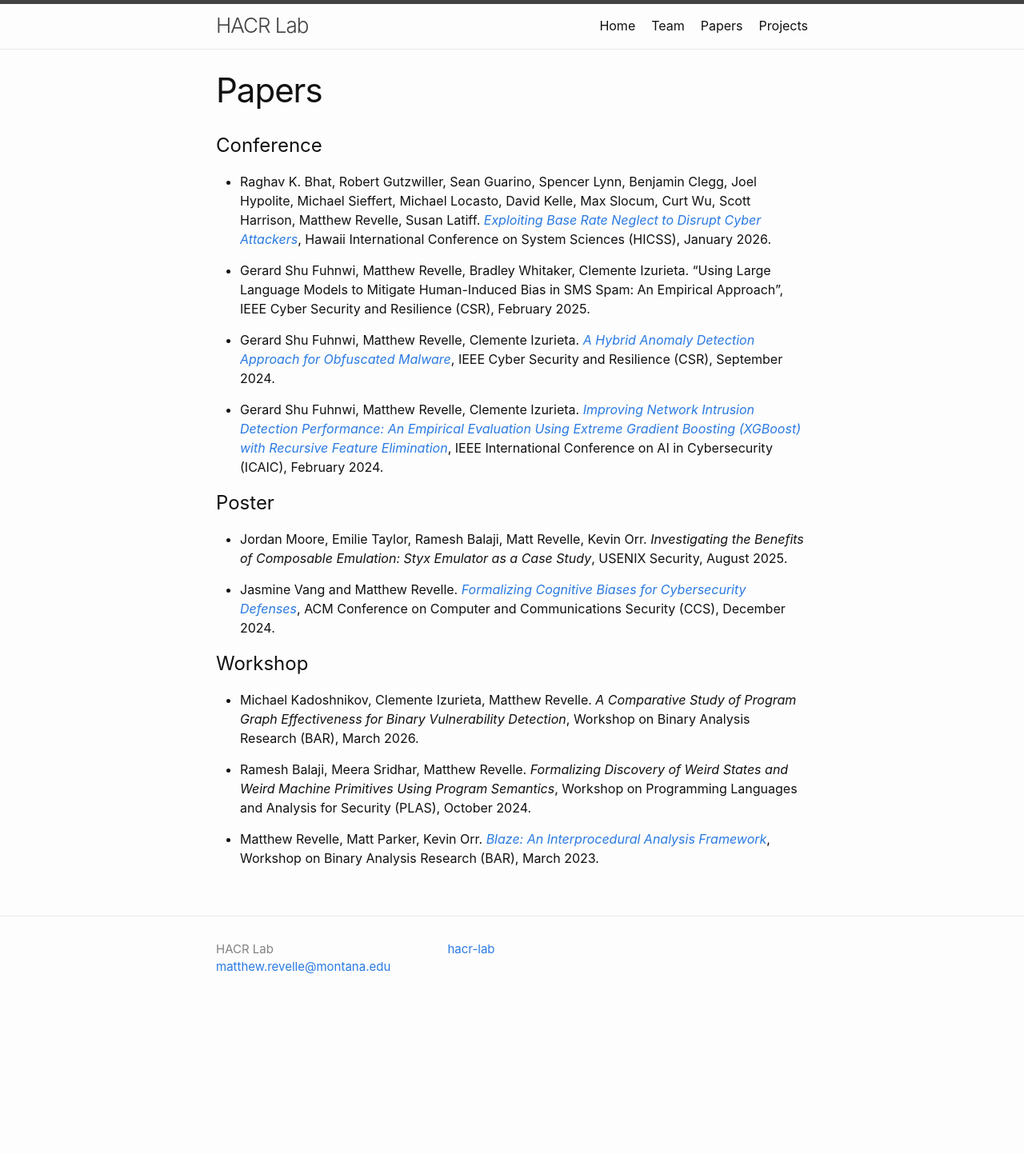
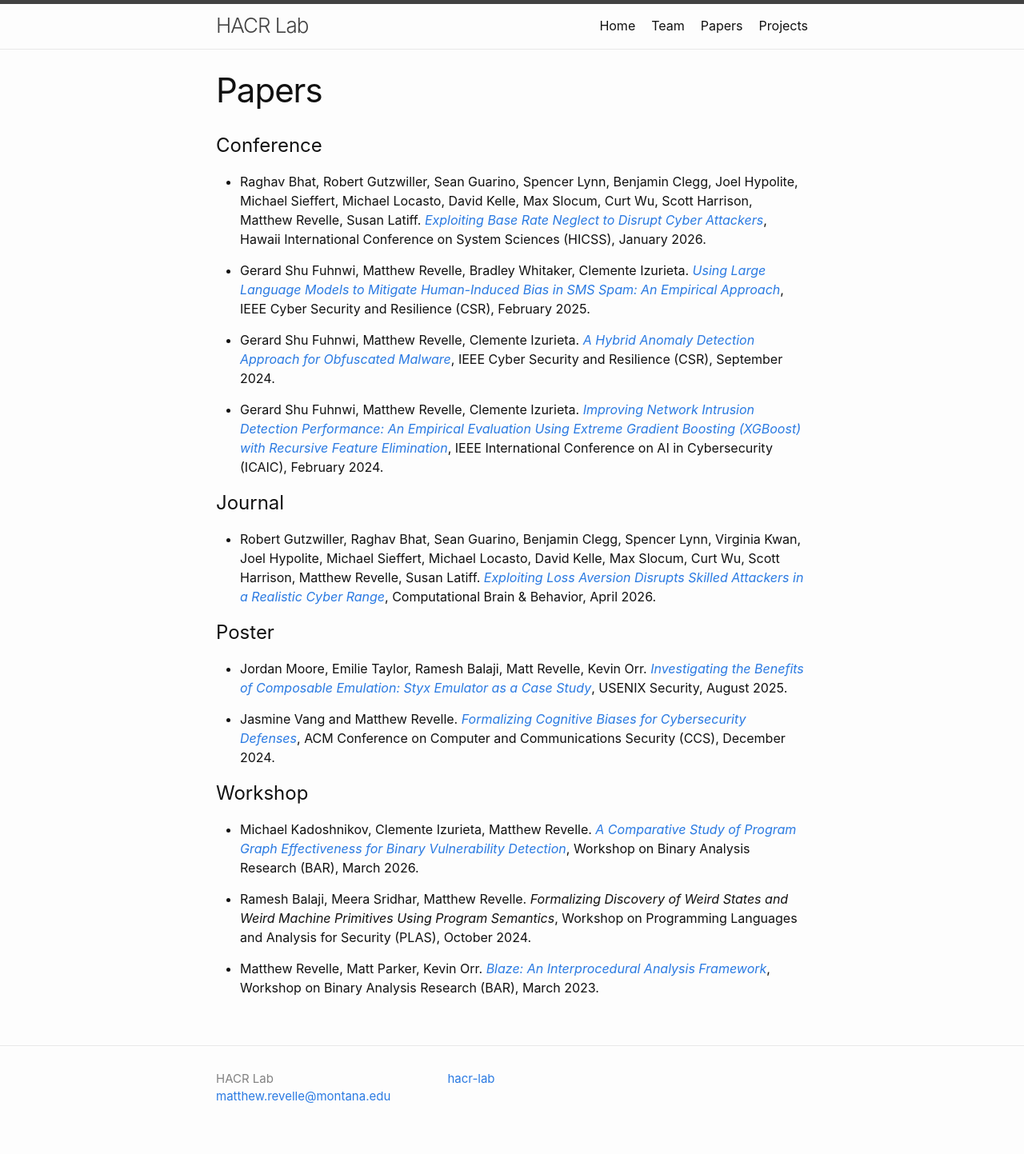
Before and after one commit to hacr-lab/hacr-lab.github.io, a Jekyll site: the page built from papers.md, in a window 1280 px wide. Shown: the whole page at 80% size. Built offline with Jekyll 4.4.1, drawn with Linux system fonts in a browser that asks for light colours; before the commit the page ends 1281 px from its top, so only the background shows below that.

Commit message:
Updated papers.

```diff
--- a/papers.md
+++ b/papers.md
@@ -6,24 +6,28 @@ permalink: /papers/
 
 # Conference
 
-- Raghav K. Bhat, Robert Gutzwiller, Sean Guarino, Spencer Lynn, Benjamin Clegg, Joel Hypolite, Michael Sieffert, Michael Locasto, David Kelle, Max Slocum, Curt Wu, Scott Harrison, Matthew Revelle, Susan Latiff. [_Exploiting Base Rate Neglect to Disrupt Cyber Attackers_](https://scholarspace.manoa.hawaii.edu/items/6e71e508-7d9d-413f-821b-948f1dcd7d3b), Hawaii International Conference on System Sciences (HICSS), January 2026.
+- Raghav Bhat, Robert Gutzwiller, Sean Guarino, Spencer Lynn, Benjamin Clegg, Joel Hypolite, Michael Sieffert, Michael Locasto, David Kelle, Max Slocum, Curt Wu, Scott Harrison, Matthew Revelle, Susan Latiff. [_Exploiting Base Rate Neglect to Disrupt Cyber Attackers_](https://scholarspace.manoa.hawaii.edu/items/6e71e508-7d9d-413f-821b-948f1dcd7d3b), Hawaii International Conference on System Sciences (HICSS), January 2026.
 
-- Gerard Shu Fuhnwi, Matthew Revelle, Bradley Whitaker, Clemente Izurieta. "Using Large Language Models to Mitigate Human-Induced Bias in SMS Spam: An Empirical Approach", IEEE Cyber Security and Resilience (CSR), February 2025.
+- Gerard Shu Fuhnwi, Matthew Revelle, Bradley Whitaker, Clemente Izurieta. [_Using Large Language Models to Mitigate Human-Induced Bias in SMS Spam: An Empirical Approach_](https://www.cs.montana.edu/izurieta/pubs/ICAIC_2025.pdf), IEEE Cyber Security and Resilience (CSR), February 2025.
 
 - Gerard Shu Fuhnwi, Matthew Revelle, Clemente Izurieta. [_A Hybrid Anomaly Detection Approach for Obfuscated Malware_](https://www.cs.montana.edu/izurieta/pubs/CSR2024.pdf), IEEE Cyber Security and Resilience (CSR), September 2024.
 
 - Gerard Shu Fuhnwi, Matthew Revelle, Clemente Izurieta. [_Improving Network Intrusion Detection Performance: An Empirical Evaluation Using Extreme Gradient Boosting (XGBoost) with Recursive Feature Elimination_](https://www.researchgate.net/profile/Gerard-Shu-Fuhnwi/publication/378277014_Improving_Network_Intrusion_Detection_Performance_An_Empirical_Evaluation_Using_Extreme_Gradient_Boosting_XGBoost_with_Recursive_Feature_Elimination/links/65d1489801325d4652117e66/Improving-Network-Intrusion-Detection-Performance-An-Empirical-Evaluation-Using-Extreme-Gradient-Boosting-XGBoost-with-Recursive-Feature-Elimination.pdf), IEEE International Conference on AI in Cybersecurity (ICAIC), February 2024.
 
+# Journal
+
+- Robert Gutzwiller, Raghav Bhat, Sean Guarino, Benjamin Clegg, Spencer Lynn, Virginia Kwan, Joel Hypolite, Michael Sieffert, Michael Locasto, David Kelle, Max Slocum, Curt Wu, Scott Harrison, Matthew Revelle, Susan Latiff. [_Exploiting Loss Aversion Disrupts Skilled Attackers in a Realistic Cyber Range_](https://link.springer.com/article/10.1007/s42113-026-00297-5), Computational Brain & Behavior, April 2026.
+
 # Poster
 
-- Jordan Moore, Emilie Taylor, Ramesh Balaji, Matt Revelle, Kevin Orr. _Investigating the Benefits of Composable Emulation: Styx
-Emulator as a Case Study_, USENIX Security, August 2025.
+- Jordan Moore, Emilie Taylor, Ramesh Balaji, Matt Revelle, Kevin Orr. [_Investigating the Benefits of Composable Emulation: Styx
+Emulator as a Case Study_](https://stumbl.ing/pdfs/Styx_Emulator_USENIX__25.pdf), USENIX Security, August 2025.
 
 - Jasmine Vang and Matthew Revelle. [_Formalizing Cognitive Biases for Cybersecurity Defenses_](https://dl.acm.org/doi/abs/10.1145/3658644.3691403), ACM Conference on Computer and Communications Security (CCS), December 2024.
 
 # Workshop
 
-- Michael Kadoshnikov, Clemente Izurieta, Matthew Revelle. _A Comparative Study of Program Graph Effectiveness for Binary Vulnerability Detection_, Workshop on Binary Analysis Research (BAR), March 2026.
+- Michael Kadoshnikov, Clemente Izurieta, Matthew Revelle. [_A Comparative Study of Program Graph Effectiveness for Binary Vulnerability Detection_](https://www.ndss-symposium.org/wp-content/uploads/bar2026-91.pdf), Workshop on Binary Analysis Research (BAR), March 2026.
 
 - Ramesh Balaji, Meera Sridhar, Matthew Revelle. _Formalizing Discovery of Weird States and Weird Machine Primitives Using Program Semantics_, Workshop on Programming Languages and Analysis for Security (PLAS), October 2024.
 
```
